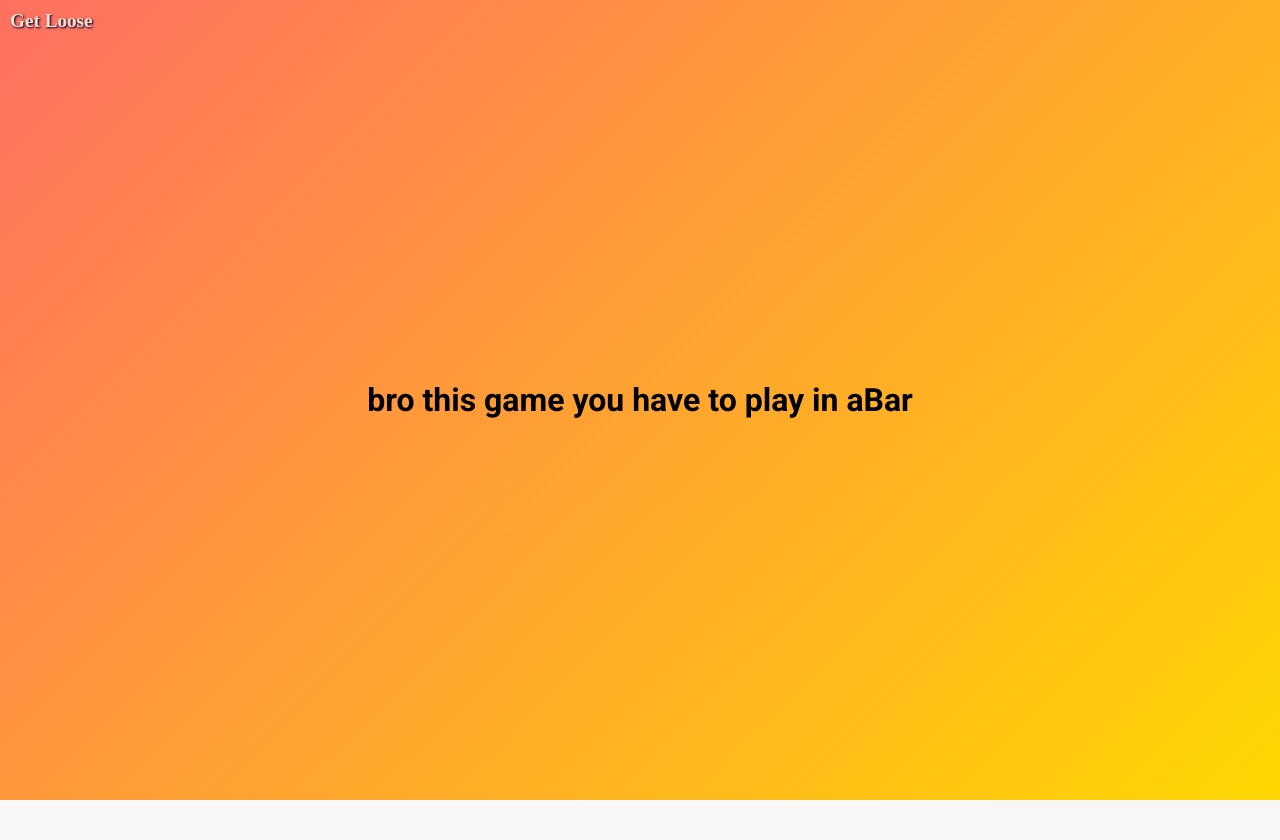
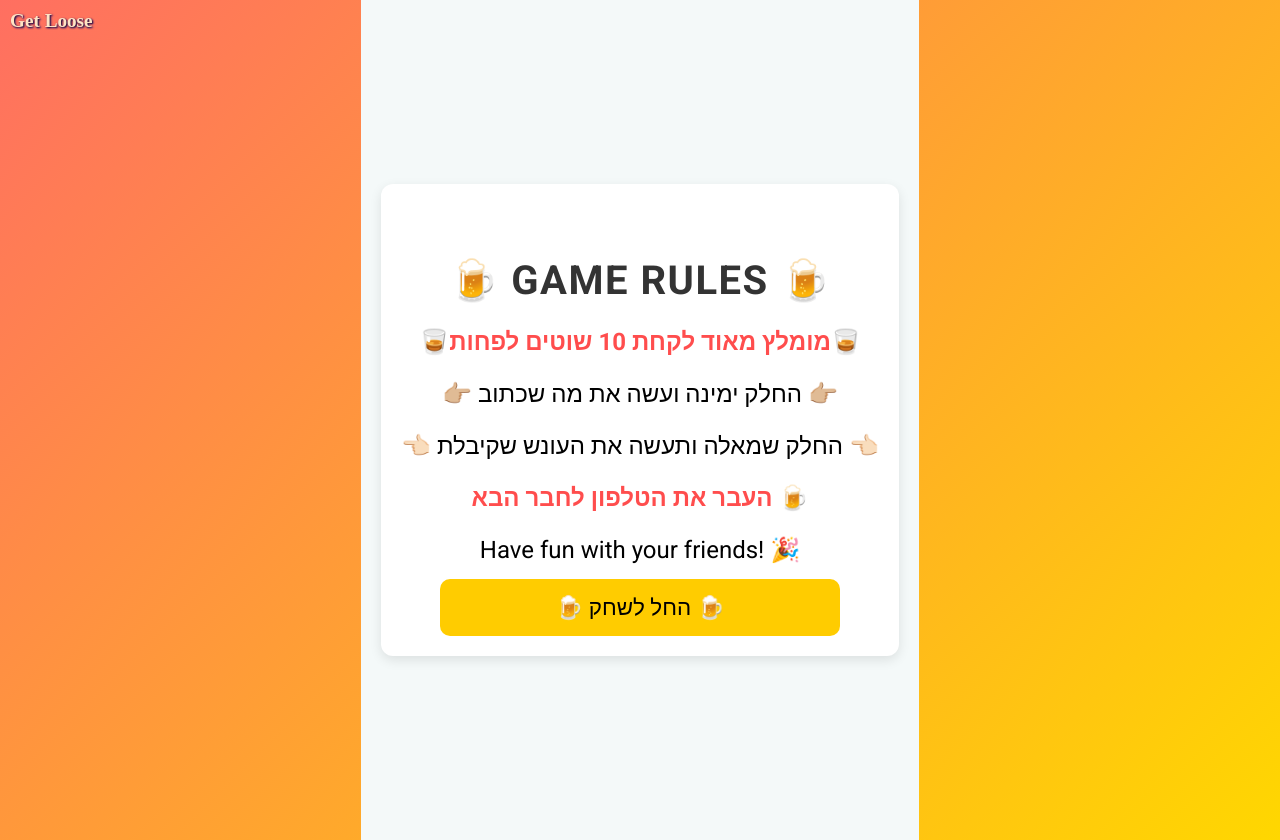
Before and after one commit to bergeron44/getLoose-client, a React (Create React App) app: page /InstructionStupid in a window 1280 px wide. Before the commit this address led to /. Before the commit the page ends 800 px from the top, so only its background shows below. Built offline with nearby package versions, Linux system fonts and the light colour scheme.

Commit message:
add bengi

```diff
--- a/src/App.js
+++ b/src/App.js
@@ -21,6 +21,7 @@ import NotInBar from './barLoginPages/NotInBar';
 import TheRustyAnchor from './barLoginPages/The_Rusty_Anchor';
 import Admin from './barLoginPages/Admin';
 import NavigatePage from './barLoginPages/NavigatePage';
+import BENGI from './barLoginPages/BENGI';
 
 // Add to database pages
 import AddQuestion from './pages/DataBaseUiConection/AddQuestion';
@@ -32,6 +33,8 @@ import TestFeedback from './pages/TestFeedBack';
 import DynamicPage from './barLoginPages/DynamicPage';
 import NewHomePage from './pages/NewHomePage';
 import InstructionGuess from './pages/InstructionGuess';
+import InstructionStupid from './pages/InstructionStupid';
+import { ImportContacts } from '@mui/icons-material';
 
 function App() {
   return (
@@ -45,6 +48,9 @@ function App() {
             <Route path="/BarTable" element={<BarTable />} />
             <Route path="/NotInBar" element={<NotInBar />} />
             <Route path="/TheRustyAnchor" element={<TheRustyAnchor />} />
+            <Route path="/BENGI" element={<BENGI />} />
+
+
             <Route path="/LogoPage" element={<AnimatedLogo />} />
             <Route path="/BackToGame" element={<BackToGame />} />
             <Route path="/HomePageForDates" element={<HomePageForDates />} />
@@ -63,6 +69,7 @@ function App() {
             <Route path="/TestFeedback" element={<TestFeedback />} />
             <Route path="/NewHomePage" element={<NewHomePage />} />
             <Route path="/DateUpdateQuestions" element={<DateUpdateQuestions />} />
+            <Route path="/InstructionStupid" element={<InstructionStupid />} />
             {/* Catch-all route for dynamic paths */}
             <Route path="*" element={<DynamicPage />} />
           </Routes>
--- /dev/null
+++ b/src/barLoginPages/BENGI.js
@@ -0,0 +1,78 @@
+import React, { useEffect } from 'react';
+import { useDispatch } from 'react-redux';
+import { useNavigate } from 'react-router-dom';
+import { setCurrentBar, setBarName } from '../store/actions/barsActions';
+import { setCurrentGameId, setBar, setPlayersNames } from '../store/actions/liveGameActions';
+import axios from 'axios';
+
+const BENGI = () => {
+    const dispatch = useDispatch();
+    const navigate = useNavigate();
+
+    // Function to fetch the device's IP address
+    const getDeviceIp = async () => {
+        try {
+            console.log('Fetching device IP...');
+            const response = await axios.get('https://api.ipify.org?format=json');
+            console.log('Device IP fetched:', response.data.ip);
+            return response.data.ip;
+        } catch (error) {
+            console.error('Error fetching device IP:', error);
+            return null;
+        }
+    };
+
+    useEffect(() => {
+        const fetchBarInfoAndSetupGame = async () => {
+            try {
+                console.log('Fetching bar information for BENGI...');
+                const response = await axios.get('https://getloose-server.onrender.com/api/bar/BENGI');
+                const barInfo = response.data;
+                console.log('Bar information fetched:', barInfo);
+
+                // Dispatch the bar information to the Redux store
+                dispatch(setCurrentBar(barInfo));
+                dispatch(setBarName(barInfo.barName));
+                console.log('Dispatched bar information to store:', barInfo);
+
+                // Fetch the device's IP address
+                const deviceId = await getDeviceIp();
+
+                if (!deviceId) {
+                    console.error('Failed to retrieve device IP.');
+                    return;
+                }
+
+                // Set up the live game with the bar name and device ID
+                const liveGame = {
+                    bar: barInfo.barName,
+                    playersNames: [deviceId],  // Using the IP address as the device ID
+                };
+                console.log('Setting up live game:', liveGame);
+
+                dispatch(setBar(barInfo.barName));
+                dispatch(setPlayersNames([deviceId]));
+                dispatch(setCurrentGameId(null)); // If you want to set a new game ID, fetch it from the backend or generate it
+
+                console.log('Dispatched live game to store:', liveGame);
+
+                // Redirect to the first page for choosing between Date or Friends
+                navigate('/NewHomePage');
+                console.log('Navigating to the first page...');
+            } catch (error) {
+                console.error('Error fetching bar information:', error);
+                // Handle error (e.g., show a message or redirect to an error page)
+            }
+        };
+
+        fetchBarInfoAndSetupGame();
+    }, [dispatch, navigate]);
+
+    return (
+        <div>
+            <h1>Loading...</h1>
+        </div>
+    );
+};
+
+export default BENGI;
--- /dev/null
+++ b/src/pages/InstructionStupid.css
@@ -0,0 +1,95 @@
+/* Main container */
+.stupid-landing-page {
+  display: flex;
+  justify-content: center;
+  align-items: center;
+  min-height: 100vh;
+  background-color: #f4f9f9;
+  padding: 20px;
+}
+
+.stupid-landing-content {
+  background-color: #fff;
+  padding: 20px;
+  border-radius: 12px;
+  box-shadow: 0px 4px 12px rgba(0, 0, 0, 0.1);
+  max-width: 500px; /* Limits width for readability */
+  width: 100%;
+  text-align: center;
+}
+
+/* Title styles */
+.stupid-landing-title {
+  font-size: 2.5rem;
+  margin-bottom: 20px;
+  color: #333;
+  text-transform: uppercase;
+  letter-spacing: 1.5px;
+  font-weight: bold;
+}
+
+/* Highlighted instruction text styles */
+.highlight-red-stupid {
+  font-size: 1.5rem;
+  color: #ff4d4d;
+  font-weight: bold;
+  margin-bottom: 15px;
+}
+
+.highlight-black-stupid {
+  font-size: 1.5rem;
+  color: #000;
+  margin-bottom: 15px;
+}
+
+/* Start button */
+.stupid-start-button {
+  background-color: #ffcc00;
+  color: #000;
+  padding: 15px 30px;
+  font-size: 1.4rem;
+  border: none;
+  border-radius: 10px;
+  cursor: pointer;
+  transition: background-color 0.3s ease;
+  width: 100%;
+  max-width: 400px;
+  margin: 0 auto;
+}
+
+.stupid-start-button:hover {
+  background-color: #e6b800;
+}
+
+/* Responsive Styles */
+@media screen and (max-width: 768px) {
+  .stupid-landing-title {
+      font-size: 2rem;
+  }
+
+  .highlight-red-stupid,
+  .highlight-black-stupid {
+      font-size: 1.3rem;
+  }
+
+  .stupid-start-button {
+      font-size: 1.2rem;
+      padding: 12px 24px;
+  }
+}
+
+@media screen and (max-width: 480px) {
+  .stupid-landing-title {
+      font-size: 1.8rem;
+  }
+
+  .highlight-red-stupid,
+  .highlight-black-stupid {
+      font-size: 1.1rem;
+  }
+
+  .stupid-start-button {
+      font-size: 1.1rem;
+      padding: 10px 20px;
+  }
+}
--- /dev/null
+++ b/src/pages/InstructionStupid.js
@@ -0,0 +1,59 @@
+import React, { useEffect, useState } from 'react';
+import { useSelector } from 'react-redux';
+import { useNavigate } from 'react-router-dom';
+import './InstructionStupid.css';
+
+const InstructionStupid = () => {
+    const navigate = useNavigate();
+    const [instructions, setInstructions] = useState([]);
+    const gameType = useSelector((state) => state.liveGames.gameType);
+
+
+    useEffect(() => {
+
+        if (gameType === 'Date') {
+            setInstructions([
+                { text: '🍷 הולך טו עם 2 כוסות יין ב50 ש״ח 🍷', className: 'highlight-red-stupid' },
+                { text: '👉🏼 החליקו ימינה אם אתם רוצים לשתף או אם עשיתם את מה שכתוב בכרטיס 👉🏼', className: 'highlight-black-stupid' },
+                { text: '👈🏻 אחרת החליקו שמאלה 👈🏻', className: 'highlight-black-stupid' },
+                { text: 'בצעו את העונש  🍺', className: 'highlight-red-stupid' },
+                { text: 'חזרו חלילה🍻', className: 'highlight-black-stupid' }
+            ]);
+        } else {
+            setInstructions([
+                { text: '🥃מומלץ מאוד לקחת 10 שוטים לפחות🥃', className: 'highlight-red-stupid' },
+                { text: '👉🏼 החלק ימינה ועשה את מה שכתוב 👉🏼', className: 'highlight-black-stupid' },
+                { text: '👈🏻 החלק שמאלה ותעשה את העונש שקיבלת 👈🏻', className: 'highlight-black-stupid' },
+                { text: 'העבר את הטלפון לחבר הבא 🍺', className: 'highlight-red-stupid' },
+                { text: 'Have fun with your friends! 🎉', className: 'highlight-black-stupid' }
+            ]);
+        }
+    }, [gameType]);
+
+    const handleStartPlaying = () => {
+        console.log(gameType);
+        if (gameType === 'Friends') {
+            navigate('/FrindesGame');
+        } else {
+            navigate('/DateGame');
+        }
+    };
+
+    return (
+        <div className="stupid-landing-page">
+            <div className="stupid-landing-content">
+                <h4 className="stupid-landing-title">🍺 Game Rules 🍺</h4>
+                {instructions.map((instruction, index) => (
+                    <p key={index} className={instruction.className}>
+                        {instruction.text}
+                    </p>
+                ))}
+                <button className="stupid-start-button" onClick={handleStartPlaying}>
+                🍺 החל לשחק 🍺
+                </button>
+            </div>
+        </div>
+    );
+};
+
+export default InstructionStupid;
--- a/src/pages/NewHomePage.js
+++ b/src/pages/NewHomePage.js
@@ -4,22 +4,27 @@ import { styled } from '@mui/material/styles';
 import { useNavigate } from 'react-router-dom';
 import './NewHomePage.css'; // Import the CSS file
 import BackToGame from '../components/BackToGame';
+import { useDispatch, useSelector } from 'react-redux';
+import { setGameType } from '../store/actions/liveGameActions';
 
 const images = [
   {
     url: '/images/p24.webp',
     title: ' Do Or Drink',
     link: '/HomePageForFriends',
+    gameType: 'Friends',
   },
   {
     url: '/images/p26.jpg',
     title: 'Tell Me Your Secrets',
     link: '/HomePageForDates',
+    gameType: 'Date',
   },
   {
     url: '/images/guessp2.webp',
     title: 'Guess What I Am',
     link: '/InstructionGuess',
+    gameType: 'GuessWhatIAm',
   },
 ];
 
@@ -52,9 +57,18 @@ const StyledButton = styled(ButtonBase)(({ theme }) => ({
 
 // Main Component
 export default function NewHomePage() {
+  const dispatch= useDispatch();
   const navigate = useNavigate();
+  const currentBar = useSelector(state => state.bars.currentBar);
 
-  const handleClick = (link) => {
+  const handleClick = (link,gameType) => {
+    console.log(currentBar.barName)
+    console.log(gameType)
+    if(currentBar.barName==='BENGI' && link!=='/InstructionGuess')
+      {
+        dispatch(setGameType(gameType));
+        link='/InstructionStupid';
+      }
     navigate(link);
   };
 
@@ -71,7 +85,7 @@ export default function NewHomePage() {
           <StyledButton
             key={image.title}
             style={{ backgroundImage: `url(${image.url})` }}
-            onClick={() => handleClick(image.link)}
+            onClick={() => handleClick(image.link,image.gameType)}
           >
             <Typography className="caption">{image.title}</Typography>
           </StyledButton>
```
